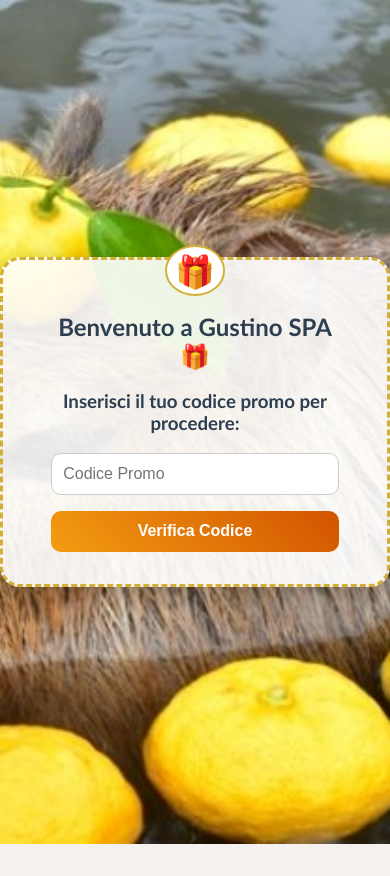
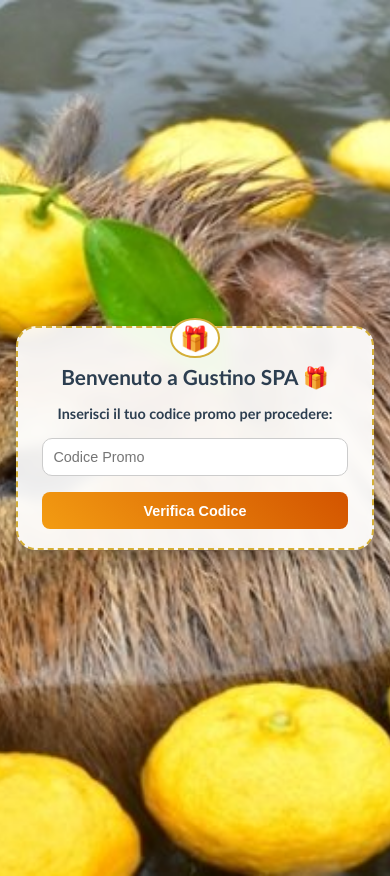
Before and after one commit to gustinojr/Gustino-SPA, a Flask app: page / in a window 390 px wide. Before the commit the page ends 844 px from the top, so only its background shows below. Run offline with Flask 3, Linux system fonts and the light colour scheme.

Commit message:
Update style.css

```diff
--- a/static/style.css
+++ b/static/style.css
@@ -1,4 +1,4 @@
-/* Background & page layout */
+/* === Base layout and background === */
 body {
   margin: 0;
   padding: 0;
@@ -7,23 +7,28 @@ body {
   justify-content: center;
   align-items: center;
   font-family: 'Trebuchet MS', sans-serif;
+
+  /* ✅ Responsive background image */
   background: url("capybara.jpeg") no-repeat center center fixed;
   background-size: cover;
+  background-attachment: fixed;
 }
 
-/* Container prize poll */
+/* === Main container (promo box) === */
 .container {
-  background: rgba(255, 255, 255, 0.9);
+  background: rgba(255, 255, 255, 0.92);
   border-radius: 20px;
   padding: 2rem 3rem;
-  box-shadow: 0 8px 25px rgba(0,0,0,0.3);
+  box-shadow: 0 8px 25px rgba(0, 0, 0, 0.3);
   text-align: center;
   max-width: 600px;
   width: 90%;
   border: 3px dashed #d4af37; /* golden ticket effect */
   position: relative;
+  backdrop-filter: blur(6px); /* ✅ softens busy backgrounds */
 }
 
+/* Decorative icon */
 .container::before {
   content: "🎁";
   font-size: 2rem;
@@ -37,41 +42,58 @@ body {
   padding: 0.2rem 0.5rem;
 }
 
-/* Typography */
+/* === Typography === */
 h2, h3 {
   color: #2c3e50;
 }
 
 h2 {
   margin-bottom: 0.5rem;
+  font-size: 1.8rem;
+}
+
+h3 {
+  font-size: 1.1rem;
+  margin-bottom: 1rem;
 }
 
 p {
   margin-bottom: 1.5rem;
   color: #444;
+  font-size: 1rem;
 }
 
-/* Form styling */
+/* === Form styling === */
 form {
   display: flex;
   flex-direction: column;
   gap: 1rem;
 }
 
-input, button {
-  padding: 0.7rem;
+input,
+button {
+  padding: 0.8rem;
   font-size: 1rem;
   border-radius: 10px;
   border: 1px solid #ccc;
+  transition: all 0.3s ease;
 }
 
+/* Input focus */
+input:focus {
+  outline: none;
+  border-color: #d4af37;
+  box-shadow: 0 0 6px rgba(212, 175, 55, 0.5);
+}
+
+/* Button */
 button {
   background: linear-gradient(45deg, #f39c12, #d35400);
   color: white;
   font-weight: bold;
   cursor: pointer;
   border: none;
-  transition: 0.3s ease;
+  transition: transform 0.3s ease, background 0.3s ease;
 }
 
 button:hover {
@@ -86,4 +108,66 @@ button:hover {
   background: #ffeaa7;
   border: 1px solid #fdcb6e;
   border-radius: 10px;
+  font-size: 0.95rem;
 }
+
+/* === Responsive Design === */
+
+/* Tablets and small laptops */
+@media (max-width: 768px) {
+  body {
+    background-attachment: scroll; /* ✅ smoother on mobile */
+    padding: 1rem;
+  }
+
+  .container {
+    padding: 1.5rem 2rem;
+    max-width: 90%;
+  }
+
+  h2 {
+    font-size: 1.5rem;
+  }
+
+  h3 {
+    font-size: 1rem;
+  }
+
+  input,
+  button {
+    font-size: 0.95rem;
+    padding: 0.7rem;
+  }
+}
+
+/* Mobile phones */
+@media (max-width: 480px) {
+  .container {
+    padding: 1.2rem 1.5rem;
+    width: 95%;
+    border-width: 2px;
+  }
+
+  h2 {
+    font-size: 1.3rem;
+  }
+
+  h3 {
+    font-size: 0.9rem;
+  }
+
+  input,
+  button {
+    font-size: 0.9rem;
+    padding: 0.65rem;
+  }
+
+  button {
+    border-radius: 8px;
+  }
+
+  .container::before {
+    font-size: 1.5rem;
+    top: -10px;
+  }
+}
```
